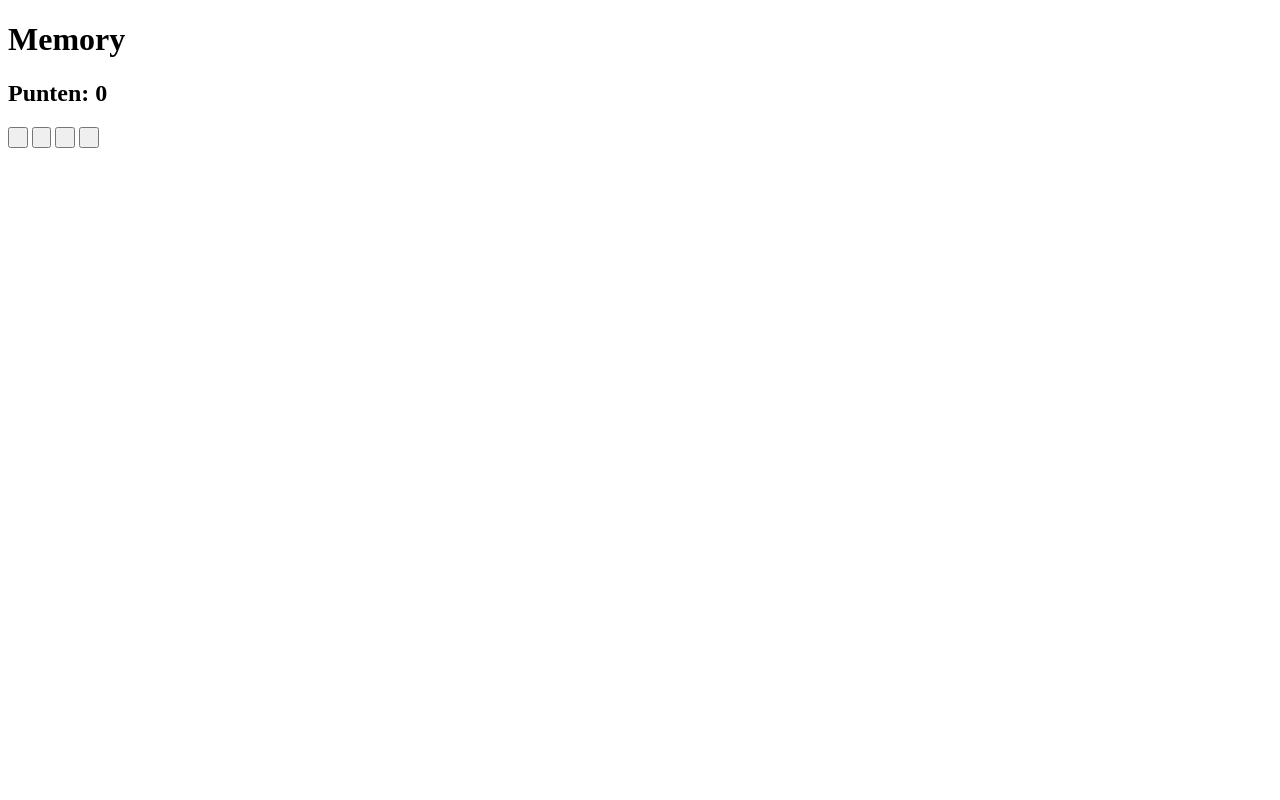
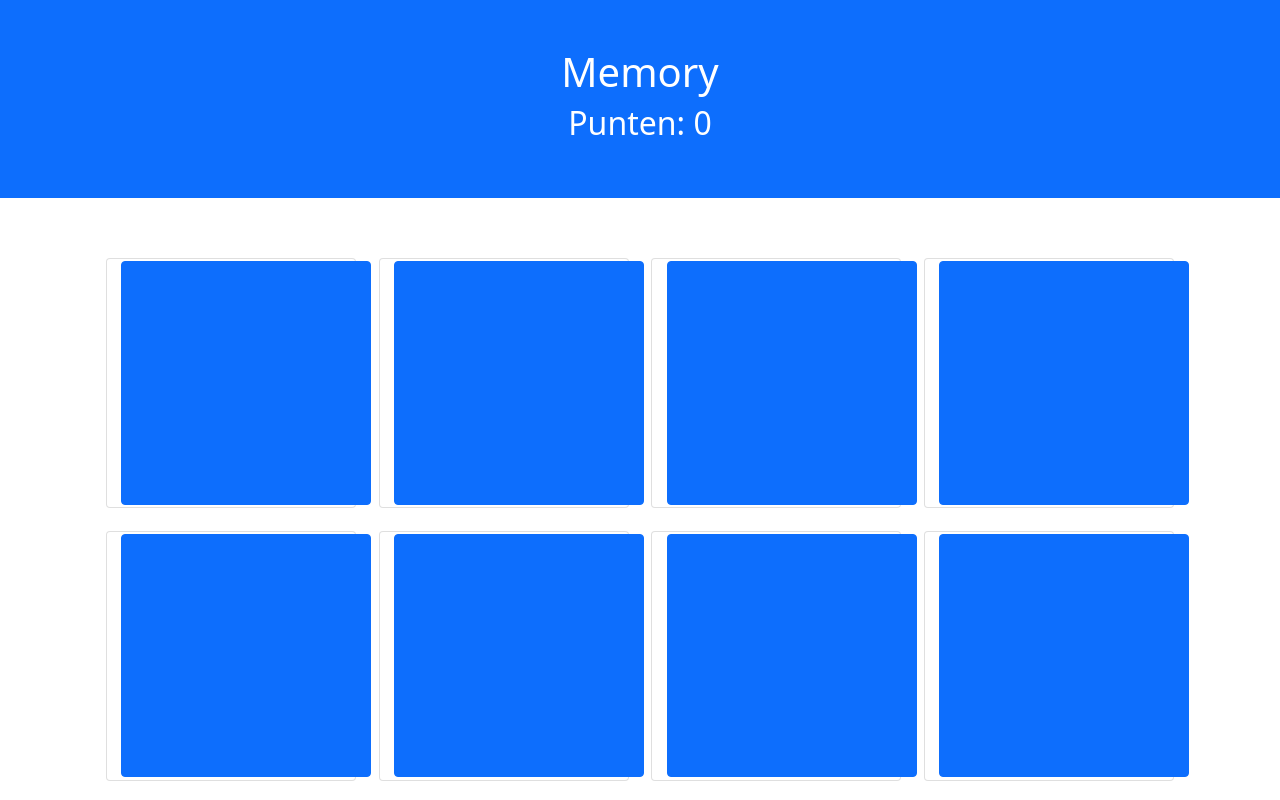
Before and after one commit to 97067883Ludo/JavaScript, a plain HTML site: page memory.html in a window 1280 px wide. Drawn offline with nearby package versions, Linux system fonts and the light colour scheme.

Commit message:
added more cards

```diff
--- a/memory.css
+++ b/memory.css
@@ -0,0 +1,5 @@
+.card, .btn-card{
+    margin: 1%;
+    width: 250px;
+    height: 250px;
+}
--- a/memory.html
+++ b/memory.html
@@ -1,27 +1,64 @@
 <!DOCTYPE html>
 <html lang="en">
+
 <head>
     <meta charset="UTF-8">
     <meta http-equiv="X-UA-Compatible" content="IE=edge">
     <meta name="viewport" content="width=device-width, initial-scale=1.0">
+    <link href="https://cdn.jsdelivr.net/npm/bootstrap@5.1.2/dist/css/bootstrap.min.css" rel="stylesheet">
+    <script src="https://cdn.jsdelivr.net/npm/bootstrap@5.1.2/dist/js/bootstrap.bundle.min.js"></script>
     <link rel="stylesheet" href="memory.css">
     <title>Memory</title>
 </head>
+
 <body>
-    <header>
-        <h1>Memory</h1>
-        <h2 id="punten" >Punten: </h2>
-    </header>
     <section>
-        <input type="button" value=" " id="kaart1" onclick="cardSelected(1,'kaart1')">
-        <input type="button" value=" " id="kaart2" onclick="cardSelected(2,'kaart2')">
-        <input type="button" value=" " id="kaart3" onclick="cardSelected(1,'kaart3')">
-        <input type="button" value=" " id="kaart4" onclick="cardSelected(2,'kaart4')">
-        <button style="display: none;" id="resetGame" onclick="resetGame()">Reset game</button>
+        <div class="container-fluid p-5 bg-primary text-white text-center">
+            <h1>Memory</h1>
+            <h2 id="punten">Punten: </h2>
+        </div>
+        <div class="container mt-5">
+            <div class="row d-flex justify-content-center">
+                <div class="card">
+                    <input type="button" class="btn btn-card btn-primary" value=" " id="kaart1"
+                        onclick="cardSelected(1,'kaart1')">
+                </div>
+                <div class="card">
+                    <input type="button" class="btn btn-card btn-primary" value=" " id="kaart2"
+                        onclick="cardSelected(2,'kaart2')">
+                </div>
+                <div class="card">
+                    <input type="button" class="btn btn-card btn-primary" value=" " id="kaart3"
+                        onclick="cardSelected(3,'kaart3')">
+                </div>
+                <div class="card">
+                    <input type="button" class="btn btn-card btn-primary" value=" " id="kaart4"
+                        onclick="cardSelected(4,'kaart4')">
+                </div>
+                <div class="card">
+                    <input type="button" class="btn btn-card btn-primary" value=" " id="kaart5"
+                        onclick="cardSelected(1,'kaart5')">
+                </div>
+                <div class="card">
+                    <input type="button" class="btn btn-card btn-primary" value=" " id="kaart6"
+                        onclick="cardSelected(2,'kaart6')">
+                </div>
+                <div class="card">
+                    <input type="button" class="btn btn-card btn-primary" value=" " id="kaart7"
+                        onclick="cardSelected(3,'kaart7')">
+                </div>
+                <div class="card">
+                    <input type="button" class="btn btn-card btn-primary" value=" " id="kaart8"
+                        onclick="cardSelected(4,'kaart8')">
+                </div>
+                <button style="display: none;" class="btn btn-success" id="resetGame" onclick="resetGame()">Reset game</button>
+            </div>
+        </div>
     </section>
     <footer>
 
     </footer>
 </body>
 <script src="memory.js"></script>
+
 </html>
--- a/memory.js
+++ b/memory.js
@@ -29,7 +29,7 @@ function cardSelected(cardId, cardNummer) {
             document.getElementById(card1ClickedNummer).disabled = false;
         }
     }
-    if (punten == 2) {
+    if (punten == 4) {
         document.getElementById("resetGame").style.display = "block";
     }
 }
@@ -42,8 +42,12 @@ function resetGame(params) {
     card2ClickedNummer =0;
     document.getElementById("resetGame").style.display = "none";
     document.getElementById("punten").innerHTML = "Punten: " + punten;
-    for (let i = 1; i <= 4; i++) {
+    for (let i = 1; i <= 8; i++) {
         document.getElementById("kaart" + i).value = " ";
         document.getElementById("kaart" + i).disabled = false;
     }
 }
+
+function ShuffleCards() {
+
+}
```
Also changed, not shown: shufflecards.js (added, +21 -0 lines).
